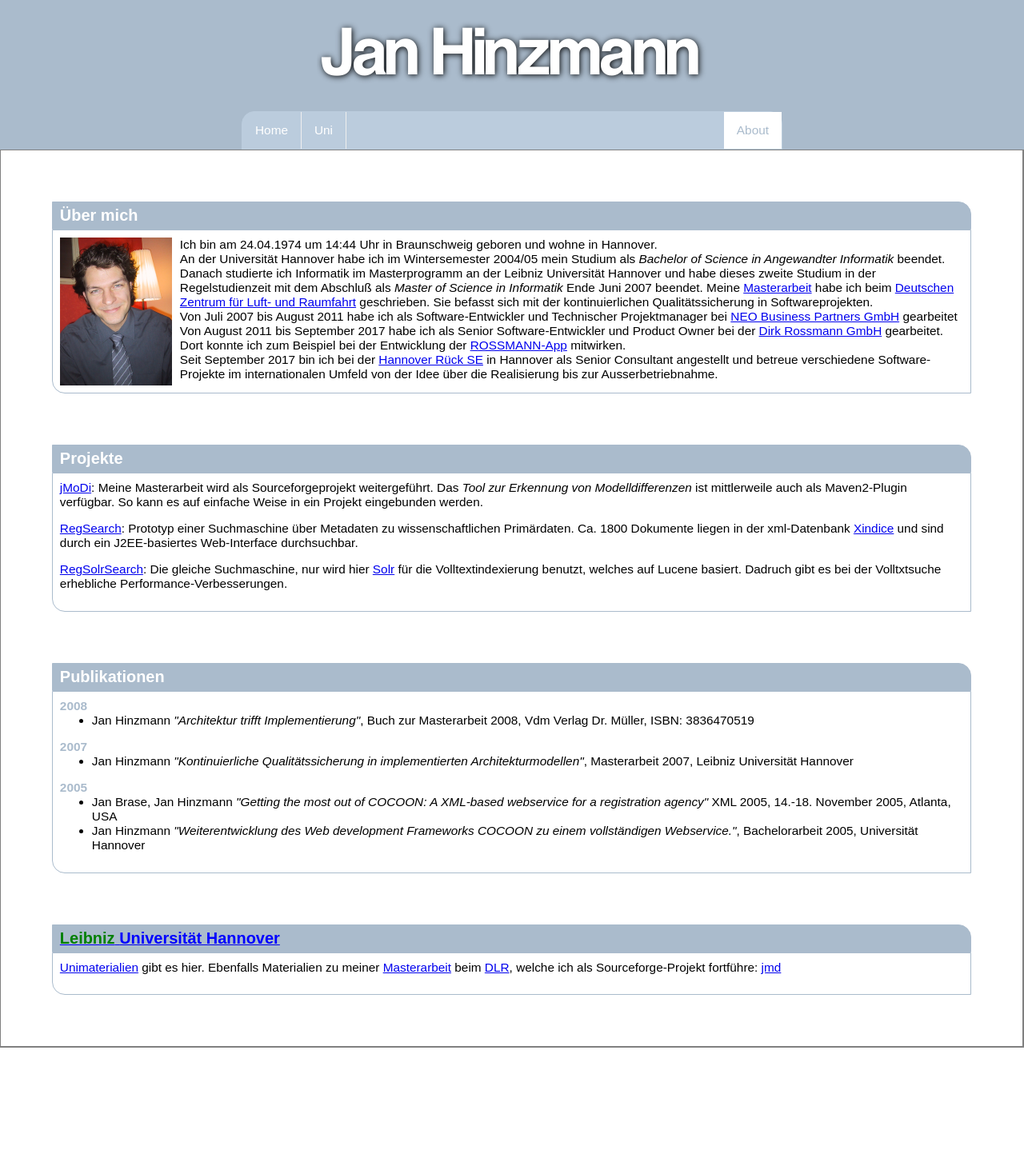
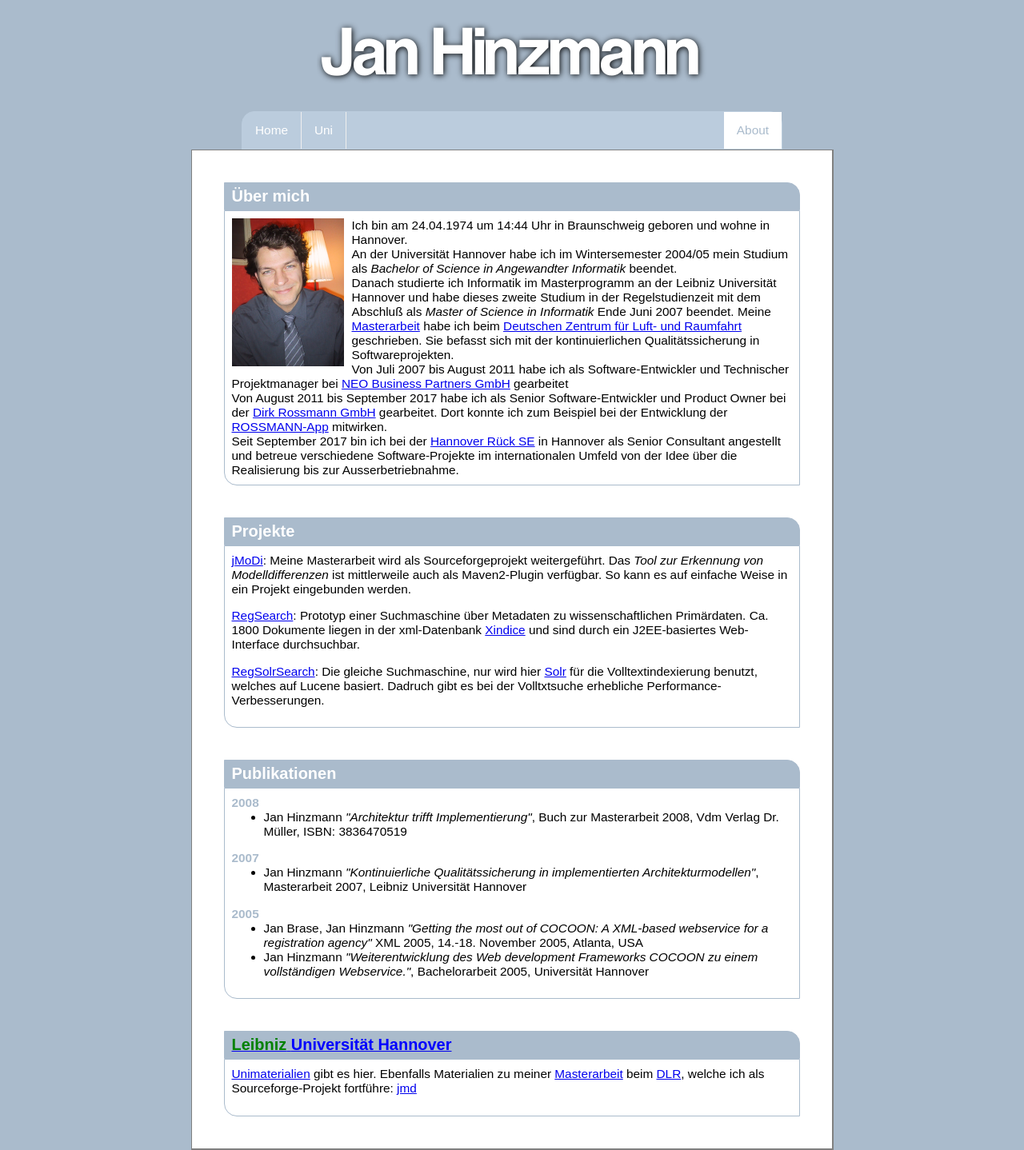
Before and after one commit to janykey/janykey.github.io, a PHP site: page /about.html in a window 1280 px wide. Shown: the whole page at 80% size. Before the commit the page ends 1310 px from the top, so only its background shows below. Run offline with PHP 8.4, Linux system fonts and the light colour scheme.

Commit message:
Update janhinzmann.css

```diff
--- a/style/janhinzmann.css
+++ b/style/janhinzmann.css
@@ -83,7 +83,7 @@ p {
     border-right: 2px solid gray;
     border-bottom: 2px solid gray;
     background-color: #fff;
-   /* max-width: 674px; */
+    max-width: 800px;
 }
 
 h3 {
```
